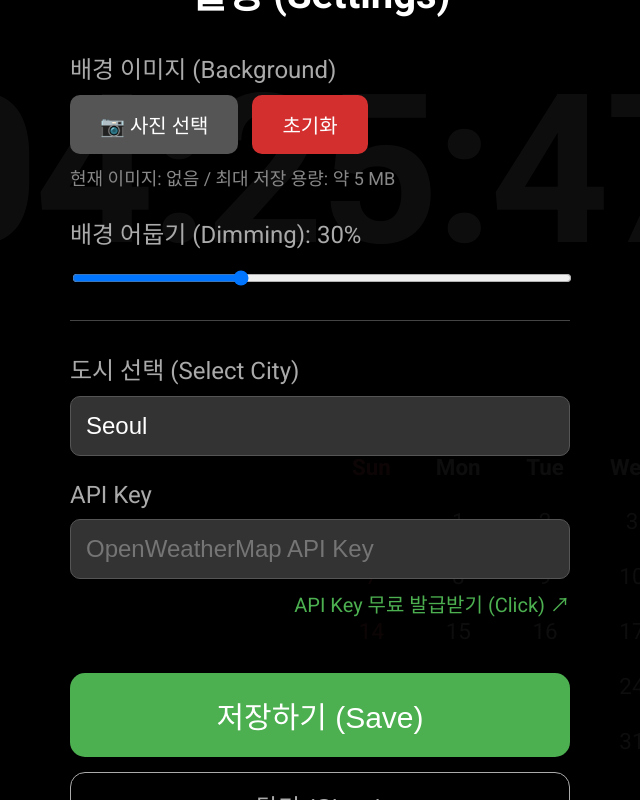
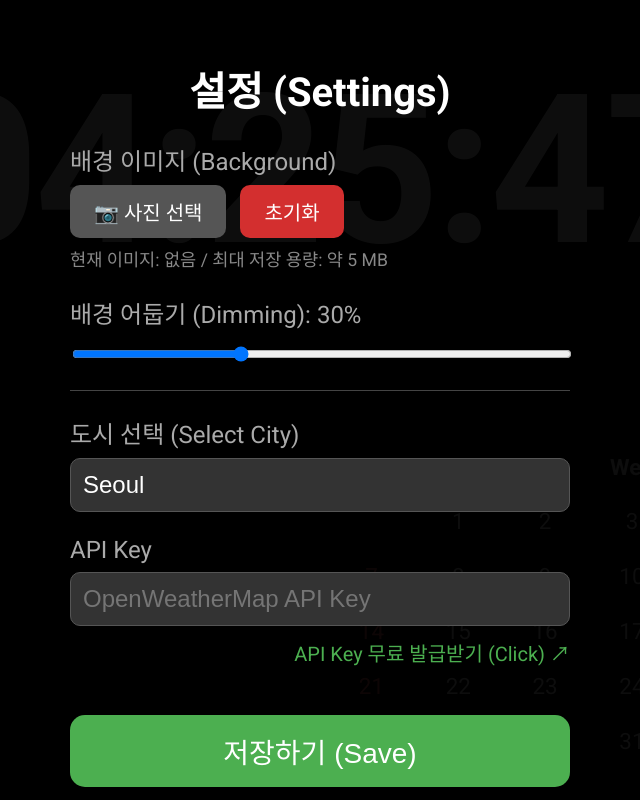
Before and after one commit to w34538y/web-dashboard-clock, a plain HTML site: page index.html in a window 1280 px wide. Shown: the whole page, without its empty margins (320-960 px from the left). Drawn offline with Linux system fonts and the light colour scheme.

Commit message:
Edit Setting page

```diff
--- a/index.html
+++ b/index.html
@@ -11,11 +11,11 @@
         * {
             /* 모든 요소에 진한 테두리 효과 적용 */
             text-shadow:
-                2px 2px 4px rgba(0,0,0,0.9),  /* 깊은 그림자 */
+                2px 2px 4px rgba(0,0,0,0.9),
                 -1px -1px 0 #000,
                 1px -1px 0 #000,
                 -1px 1px 0 #000,
-                1px 1px 0 #000;    /* 글자 주변 1px 검은 테두리 */
+                1px 1px 0 #000;
         }
 
         body {
@@ -201,19 +201,19 @@
         }
         .weekend { color: #ff6b6b; }
 
-        /* === 설정 모달 창 === */
+        /* === 설정 모달 창 (반응형 수정됨) === */
         #settings-modal {
             display: none;
-            position: absolute;
+            position: fixed; /* absolute -> fixed로 변경하여 스크롤시 따라오게 */
             top: 0; left: 0; width: 100%; height: 100%;
             background-color: rgba(0,0,0,0.95);
             z-index: 100;
-            flex-direction: column;
-            justify-content: center;
-            align-items: center;
-            padding: 40px;
+            overflow-y: auto; /* 내용이 길면 스크롤 생성 */
+
+            /* 기존 flex centering 제거하고 padding으로 조절 */
+            padding: 20px;
             box-sizing: border-box;
-            overflow-y: auto;
+
             text-shadow: none;
         }
 
@@ -222,18 +222,24 @@
         }
 
         .modal-content {
-            width: 80%;
+            /* 화면 중앙 정렬 및 여백 확보 */
+            margin: 5vh auto;
+            width: 90%;
             max-width: 500px;
             text-align: center;
+            padding-bottom: 5vh; /* 하단 여백 */
         }
 
-        .modal-title { font-size: 40px; margin-bottom: 30px; font-weight: bold; }
+        /* 모달 타이틀 크기 반응형 */
+        .modal-title { font-size: 5vmin; margin-bottom: 3vmin; font-weight: bold; }
 
-        .input-group { margin-bottom: 25px; text-align: left; }
-        .input-label { display: block; font-size: 24px; margin-bottom: 10px; color: #aaa; }
+        .input-group { margin-bottom: 3vmin; text-align: left; }
+        /* 라벨 크기 반응형 */
+        .input-label { display: block; font-size: 3vmin; margin-bottom: 1vmin; color: #aaa; }
 
+        /* 인풋 필드 크기 반응형 */
         .input-field {
-            width: 100%; padding: 15px; font-size: 24px;
+            width: 100%; padding: 1.5vmin; font-size: 3vmin;
             border-radius: 10px; border: 1px solid #555;
             background-color: #333; color: white;
             box-sizing: border-box;
@@ -241,30 +247,30 @@
 
         .file-upload-btn {
             display: inline-block;
-            padding: 15px 30px;
+            padding: 1.5vmin 3vmin;
             background-color: #555;
             color: white;
             border-radius: 10px;
             cursor: pointer;
-            font-size: 20px;
+            font-size: 2.5vmin;
             margin-right: 10px;
         }
         .file-upload-btn:hover { background-color: #777; }
         #bg-file-input { display: none; }
 
         .reset-bg-btn {
-            padding: 15px 30px;
+            padding: 1.5vmin 3vmin;
             background-color: #d32f2f;
             color: white;
             border: none;
             border-radius: 10px;
-            font-size: 20px;
+            font-size: 2.5vmin;
             cursor: pointer;
         }
 
         .size-info {
-            margin-top: 10px;
-            font-size: 18px;
+            margin-top: 1vmin;
+            font-size: 2.2vmin;
             color: #888;
         }
         .size-warning { color: #ff6b6b; font-weight: bold; }
@@ -273,13 +279,13 @@
         .range-slider {
             width: 100%;
             cursor: pointer;
-            margin-top: 10px;
+            margin-top: 1vmin;
         }
 
         .api-guide-link {
             display: block;
-            margin-top: 10px;
-            font-size: 20px;
+            margin-top: 1.5vmin;
+            font-size: 2.5vmin;
             color: #4CAF50;
             text-decoration: none;
             text-align: right;
@@ -288,15 +294,15 @@
 
         .save-btn {
             background-color: #4CAF50; color: white;
-            padding: 20px 40px; font-size: 30px;
+            padding: 2vmin 4vmin; font-size: 3.5vmin;
             border: none; border-radius: 15px; cursor: pointer;
-            margin-top: 30px; width: 100%;
+            margin-top: 3vmin; width: 100%;
         }
         .close-btn {
             background-color: transparent; color: #aaa;
-            border: 1px solid #aaa; padding: 15px 30px;
-            font-size: 24px; border-radius: 15px; cursor: pointer;
-            margin-top: 15px; width: 100%;
+            border: 1px solid #aaa; padding: 1.5vmin 3vmin;
+            font-size: 3vmin; border-radius: 15px; cursor: pointer;
+            margin-top: 2vmin; width: 100%;
         }
     </style>
 </head>
@@ -325,11 +331,10 @@
 
             <div class="input-group">
                 <label class="input-label">배경 어둡기 (Dimming): <span id="dim-val">30%</span></label>
-                <!-- 👇 기본값 30으로 설정 -->
                 <input type="range" id="dim-range" class="range-slider" min="0" max="90" value="30" oninput="updateDimming(this.value)">
             </div>
 
-            <hr style="border: 0; border-top: 1px solid #444; margin: 30px 0;">
+            <hr style="border: 0; border-top: 1px solid #444; margin: 3vmin 0;">
 
             <div class="input-group">
                 <label class="input-label">도시 선택 (Select City)</label>
@@ -448,7 +453,7 @@
         let city = "Seoul";
         let lastRenderedDateStr = "";
         let bgImageBase64 = "";
-        let bgDimming = 30; // 👈 [수정됨] 기본값 30으로 설정
+        let bgDimming = 30; // 기본값 30
 
         const cityMap = {
             "Seoul": "서울", "Busan": "부산", "Incheon": "인천", "Daegu": "대구", "Daejeon": "대전", "Gwangju": "광주",
@@ -492,13 +497,10 @@
                 updateSizeInfo(bgImageBase64.length);
             }
 
-            // 👇 [수정됨] 저장된 값이 있으면(문자열 "0" 포함) 사용, 없으면 기본값 30 사용
             if (savedDim !== null) {
                 bgDimming = parseInt(savedDim, 10);
             }
-            // 저장된 값이 없으면 bgDimming은 초기값 30 그대로 유지됨.
 
-            // UI에 적용
             updateDimming(bgDimming);
             document.getElementById('dim-range').value = bgDimming;
 
@@ -578,7 +580,7 @@
         }
 
         function openSettings() {
-            document.getElementById('settings-modal').style.display = "flex";
+            document.getElementById('settings-modal').style.display = "block"; /* flex -> block */
         }
 
         function closeSettings() {
```
